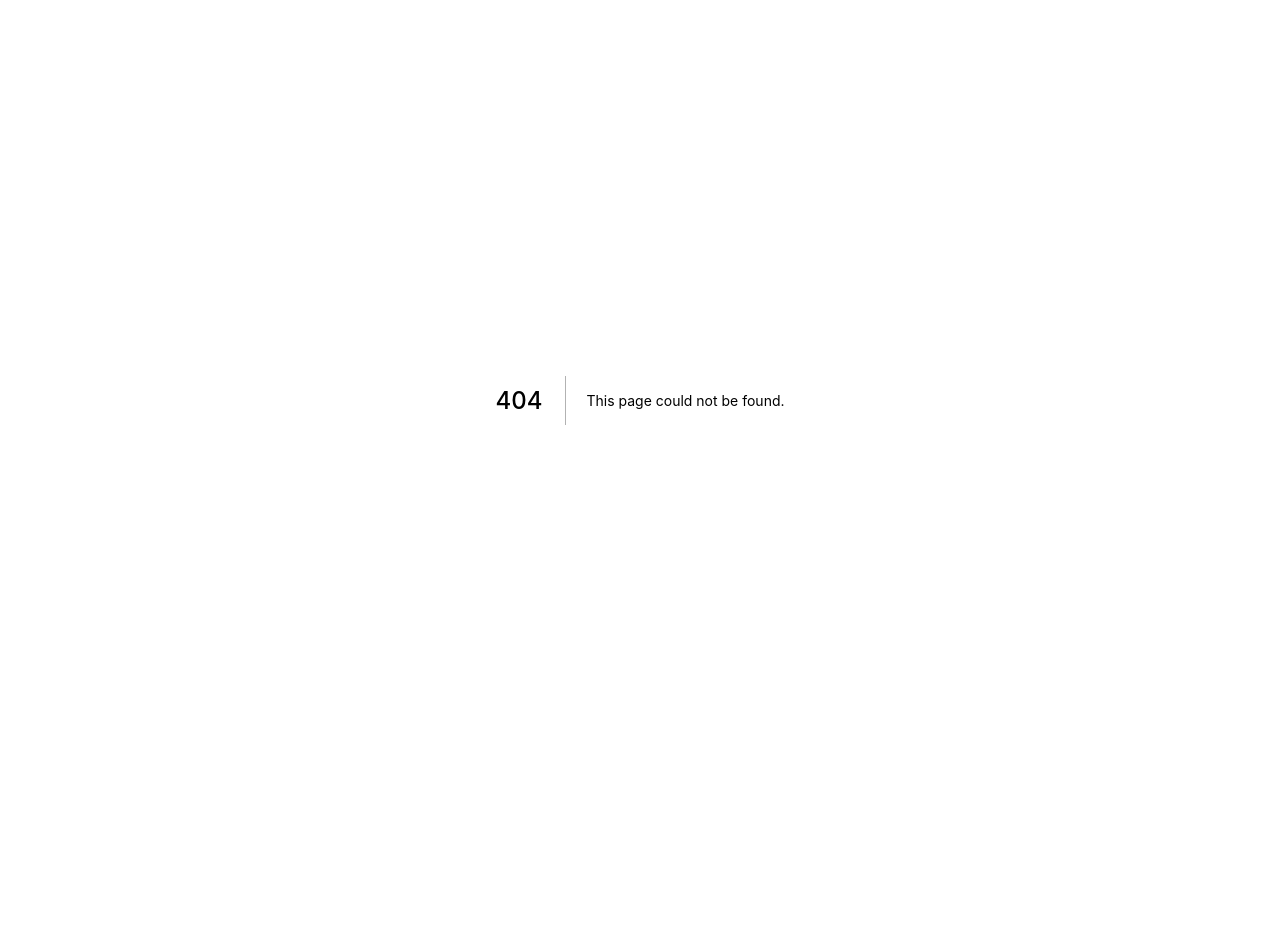
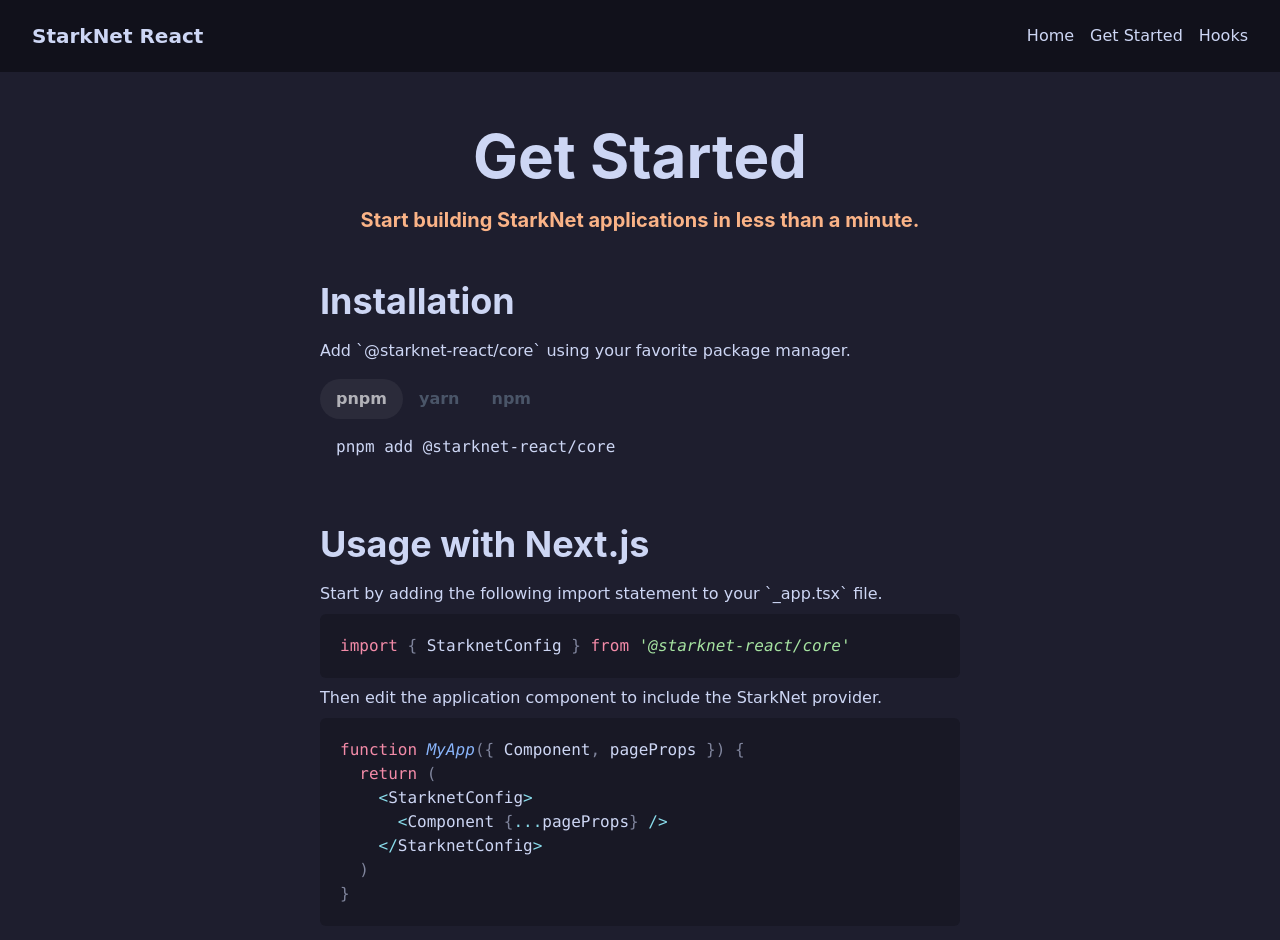
Before and after one commit to apibara/starknet-react, a Next.js app in the folder website/: page /starknet-react/get-started in a window 1280 px wide. Before the commit this address had no page. Shown: the top 940 px of the page. Before the commit the page ends 800 px from the top, so only its background shows below. Built offline with nearby package versions, Linux system fonts and the light colour scheme.

Commit message:
chore: fix export basepath

```diff
--- a/website/components/Layout.tsx
+++ b/website/components/Layout.tsx
@@ -6,7 +6,9 @@
   return (
     <Box h="100vh" display="flex" flexDir="column">
       <Header />
-      <Box flexGrow="1">{children}</Box>
+      <Box flexGrow="1" bg="cat.base">
+        {children}
+      </Box>
     </Box>
   )
 }
--- a/website/next.config.js
+++ b/website/next.config.js
@@ -2,6 +2,8 @@
 const nextConfig = {
   reactStrictMode: true,
   swcMinify: true,
+  basePath: '/starknet-react',
+  assetPrefix: '/starknet-react',
 }
 
 module.exports = nextConfig
```
